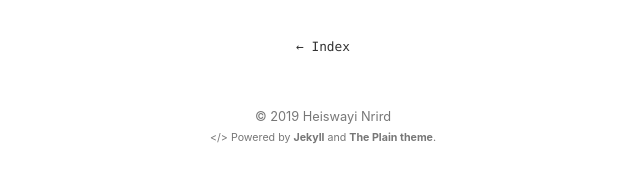
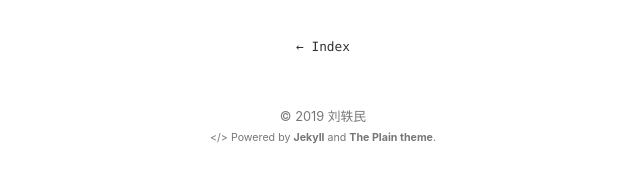
Before and after one commit to lymeyes/liuyimin, a Jekyll site: the page built from about.md, in a window 1280 px wide. Shown: the part 468-651 px from the top of the page, without its empty margins (317-957 px from the left). Built offline with Jekyll 4.4.1, drawn with Linux system fonts in a browser that asks for light colours.

Commit message:
Update Yam

```diff
--- a/_config.yml
+++ b/_config.yml
@@ -1,14 +1,14 @@
 # Site Info
-title:              "The Plain"
-description:        "A minimalist Jekyll theme"
-author_name:        "Heiswayi Nrird" # change this to your name
+title:              "我的旅行日记"
+description:        "花花草草，暮暮朝朝"
+author_name:        "刘轶民" # change this to your name
 logo_url:           https://avatars0.githubusercontent.com/u/13794983?v=4 # Get it from GitHub API: https://api.github.com/users/<username>
 
 # Site Settings
-url:                https://heiswayi.github.io # main url
+url:                https://lymeyes.github.io # main url
 baseurl:            /the-plain
 permalink:          /:title # Post permalink
-timezone:           Asia/Kuala_Lumpur # https://en.wikipedia.org/wiki/List_of_tz_database_time_zones
+timezone:           Asia/Shanghai # https://en.wikipedia.org/wiki/List_of_tz_database_time_zones
 mathjax:            true  # enables support for mathjax - set to 'false' to disable
 
 # Site Build
```
